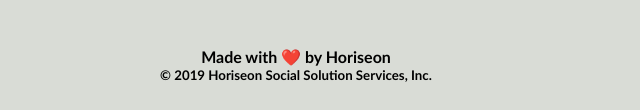
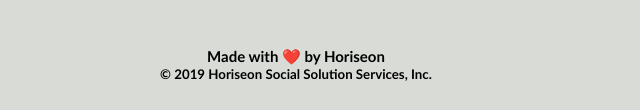
Before and after one commit to efurness/Code-Refactor, a plain HTML site: page index.html in a window 1280 px wide. Shown: the part 1865-1975 px from the top of the page, 344-984 px from the left. Drawn offline with Linux system fonts and the light colour scheme.

Commit message:
2-26-final

```diff
--- a/assets/css/style.css
+++ b/assets/css/style.css
@@ -16,17 +16,18 @@
     background-color: #2a607c;
     color: #ffffff;
 }
-/* The header heading h1 is an inline block with a font size of 48 pixels */
+/* The header h1 has an inline block propery that sets the height and width of an element*/
+/* and displays navigation horizontally */
 .header h1 {
     display: inline-block;
     font-size: 48px;
 }
-/* The header h1 seo class is a span style that makes the text color in the webpage heading a grayish white color */
-/* This makes the lettering seo stand out in the heading h1 */
+/* The header h1 seo class is a span style that makes the text colorw within the heading a grayish white color */
+/* This makes the lettering "SEO" stand out in the heading h1 */
 .header h1 .seo {
     color: #d9dcd6;
 }
-/*  */
+/* The header div tag gives a padding to the top and a margin and float right */
 .header div {
     padding-top: 15px;
     margin-right: 20px;
@@ -34,16 +35,17 @@
     font-family: 'Gill Sans', 'Gill Sans MT', Calibri, 'Trebuchet MS', sans-serif;
     font-size: 20px;
 }
-/*  */
+/* The list-style-type property is used to specify the type of a list item element. */
+/* here the value is none meaning it has no type such as bullet points*/
 .header div ul {
     list-style-type: none;
 }
-/*  */
+/* displays navigation horizontally */
 .header div ul li {
     display: inline-block;
     margin-left: 25px;
 }
-/* The a tag list of properties make the links text color white with no text decoration */
+/* The a tag make the links a text color of white, and with no text decoration like underline or dotted underline */
 a {
     color: #ffffff;
     text-decoration: none;
@@ -57,7 +59,17 @@
     background-size: cover;
     background-position: center;
 }
+/* Below the hero is the content of the page with a width of 75% of the page */
+/* Again the display is inline block */
+.content {
+    width: 75%;
+    display: inline-block;
+    margin-left: 20px;
 
+}
+/* Float left and right determines where an image floats inside a column of text, for example text wrapping right of left of the image */
+/* In search engine optimization the image is to the left, and in Reputation Management the image is to the right*/
+/* Finally in social media marketing the image is to the right, all with margins of 25 pixels. */
 .float-left {
     float: left;
     margin-right: 25px;
@@ -68,18 +80,13 @@
     margin-left: 25px;
 }
 
-.content {
-    width: 75%;
-    display: inline-block;
-    margin-left: 20px;
-}
 /* I brought down paragraph tag under content because that's when the tag appears in html */
-
+/* the paragraphs have a font sizr of 16 pixels */
 p {
     font-size: 16px;
 }
 
-/* I consolidated each class for search-engine optimization */
+/* I consolidated each class and named them all search-engine optimization since that is what appears first */
 
 .search-engine-optimization {
     margin-bottom: 20px;
@@ -102,6 +109,7 @@
 /* The benifits class gives whole benefits section the properties of margin-right to push the items to a side bar */
 /* The padding is from the right edge, the float is right, the total width and height is 20% height and 100% to go entire length of */
 /*  with a font family of Gill Sans and background color of light blue */
+/* The benefits makes up a sidebar that is floated to the right side of the page and the column starts with Lead Generation */
 .benefits {
     margin-right: 20px;
     padding: 20px;
@@ -114,7 +122,7 @@
 }
 
 /* I consolidated benefits for lead generatiom, brand awarness and cost management */
-/* used benefits-lead as new name */
+/* I used benefit-lead as new name for each class */
 .benefit-lead {
     margin-bottom: 32px;
     color: #ffffff;
@@ -132,7 +140,8 @@
     margin: 10px auto;
     max-width: 150px;
 }
-
+/* The footer defines the bottom of the page, padding of 30 pixels, a font family and aligned center */
+/* The footer element contains authorship and copyright information */
 .footer {
     padding: 30px;
     clear: both;
@@ -140,6 +149,6 @@
     text-align: center;
 }
 
-.footer h2 {
-    font-size: 20px;
+.footer h4 {
+    font-size: 15px;
 }
```
Also changed, not shown: index.html (+1 -1 lines), 1 other file.
